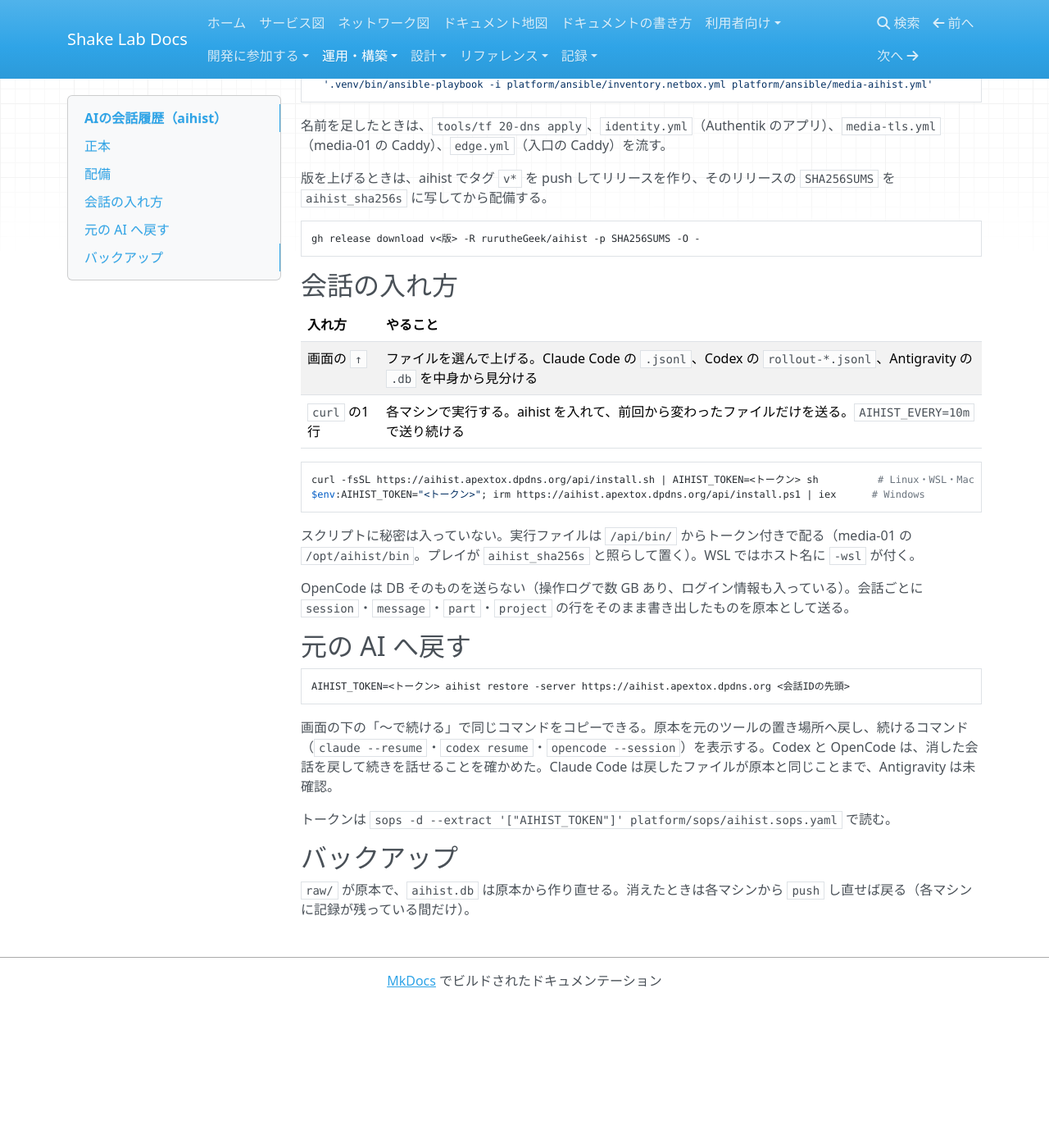
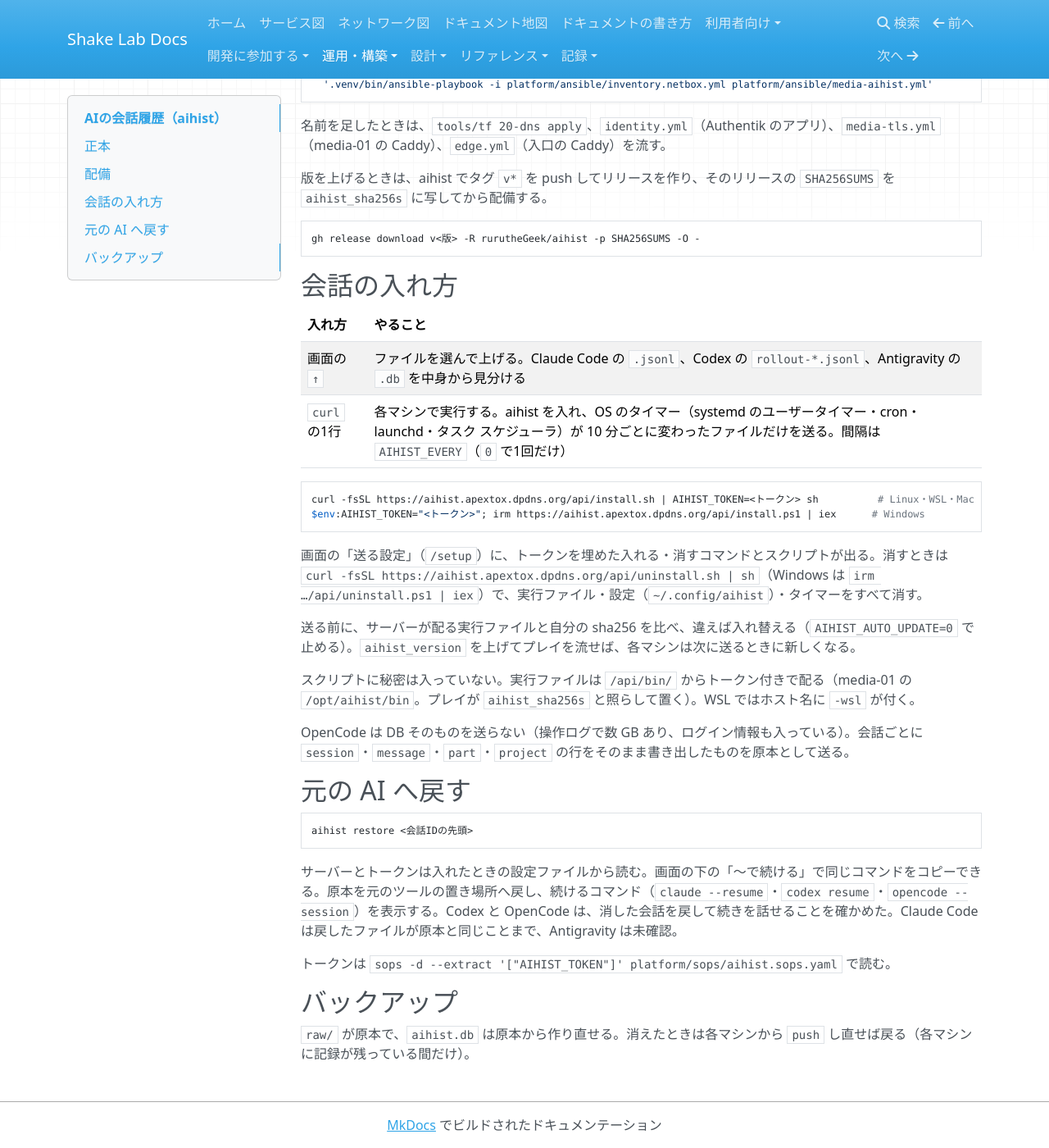
Before and after one commit to rurutheGeek/shake-cloud, an MkDocs documentation site: the page built from docs/operations/aihist.md, in a window 1280 px wide and 1400 px high, scrolled down 660 px. Shown: the whole window at 82% size. Built offline with MkDocs 1.6.1, drawn with Linux system fonts in a browser that asks for light colours; nearby versions of some CDN libraries; a script that is not in the unit is left out; before the commit the page ends 1884 px from its top, so only the background shows below that.

Commit message:
chore(aihist): v0.8.0（定期送信のタイマー・自動更新・Antigravity の作業フォルダ）へ上げて配備する
Co-Authored-By: Claude Opus 5.5 <noreply@anthropic.com>

````diff
--- a/docs/operations/aihist.md
+++ b/docs/operations/aihist.md
@@ -43,12 +43,16 @@ gh release download v<版> -R rurutheGeek/aihist -p SHA256SUMS -O -
 | 入れ方 | やること |
 | --- | --- |
 | 画面の `↑` | ファイルを選んで上げる。Claude Code の `.jsonl`、Codex の `rollout-*.jsonl`、Antigravity の `.db` を中身から見分ける |
-| `curl` の1行 | 各マシンで実行する。aihist を入れて、前回から変わったファイルだけを送る。`AIHIST_EVERY=10m` で送り続ける |
+| `curl` の1行 | 各マシンで実行する。aihist を入れ、OS のタイマー（systemd のユーザータイマー・cron・launchd・タスク スケジューラ）が 10 分ごとに変わったファイルだけを送る。間隔は `AIHIST_EVERY`（`0` で1回だけ） |
 
 ```bash
 curl -fsSL https://aihist.apextox.dpdns.org/api/install.sh | AIHIST_TOKEN=<トークン> sh          # Linux・WSL・Mac
 $env:AIHIST_TOKEN="<トークン>"; irm https://aihist.apextox.dpdns.org/api/install.ps1 | iex      # Windows
 ```
+
+画面の「送る設定」（`/setup`）に、トークンを埋めた入れる・消すコマンドとスクリプトが出る。消すときは `curl -fsSL https://aihist.apextox.dpdns.org/api/uninstall.sh | sh`（Windows は `irm …/api/uninstall.ps1 | iex`）で、実行ファイル・設定（`~/.config/aihist`）・タイマーをすべて消す。
+
+送る前に、サーバーが配る実行ファイルと自分の sha256 を比べ、違えば入れ替える（`AIHIST_AUTO_UPDATE=0` で止める）。`aihist_version` を上げてプレイを流せば、各マシンは次に送るときに新しくなる。
 
 スクリプトに秘密は入っていない。実行ファイルは `/api/bin/` からトークン付きで配る（media-01 の `/opt/aihist/bin`。プレイが `aihist_sha256s` と照らして置く）。WSL ではホスト名に `-wsl` が付く。
 
@@ -57,10 +61,10 @@ OpenCode は DB そのものを送らない（操作ログで数 GB あり、ロ
 ## 元の AI へ戻す
 
 ```bash
-AIHIST_TOKEN=<トークン> aihist restore -server https://aihist.apextox.dpdns.org <会話IDの先頭>
+aihist restore <会話IDの先頭>
 ```
 
-画面の下の「〜で続ける」で同じコマンドをコピーできる。原本を元のツールの置き場所へ戻し、続けるコマンド（`claude --resume`・`codex resume`・`opencode --session`）を表示する。Codex と OpenCode は、消した会話を戻して続きを話せることを確かめた。Claude Code は戻したファイルが原本と同じことまで、Antigravity は未確認。
+サーバーとトークンは入れたときの設定ファイルから読む。画面の下の「〜で続ける」で同じコマンドをコピーできる。原本を元のツールの置き場所へ戻し、続けるコマンド（`claude --resume`・`codex resume`・`opencode --session`）を表示する。Codex と OpenCode は、消した会話を戻して続きを話せることを確かめた。Claude Code は戻したファイルが原本と同じことまで、Antigravity は未確認。
 
 トークンは `sops -d --extract '["AIHIST_TOKEN"]' platform/sops/aihist.sops.yaml` で読む。
 ## バックアップ
````
Also changed, not shown: docs/operations/handover.md (+1 -1 lines), 1 other file.
